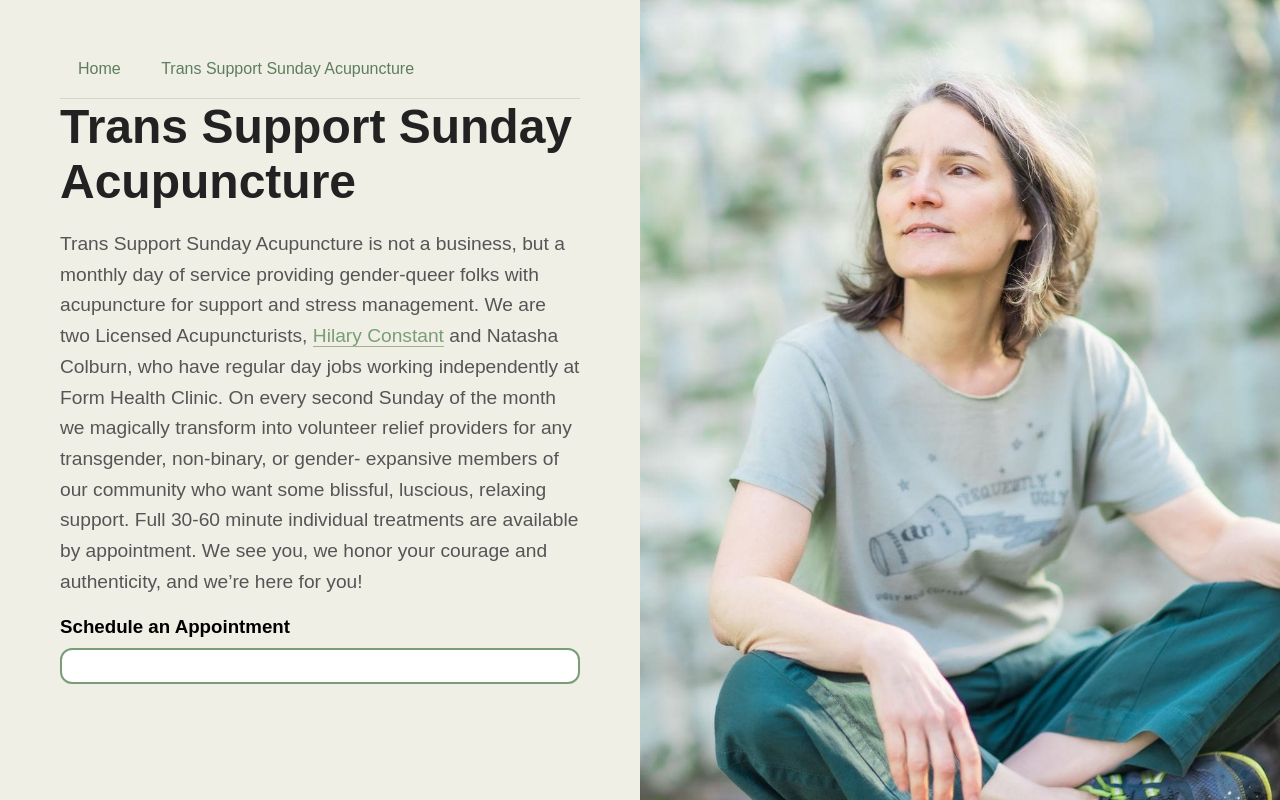
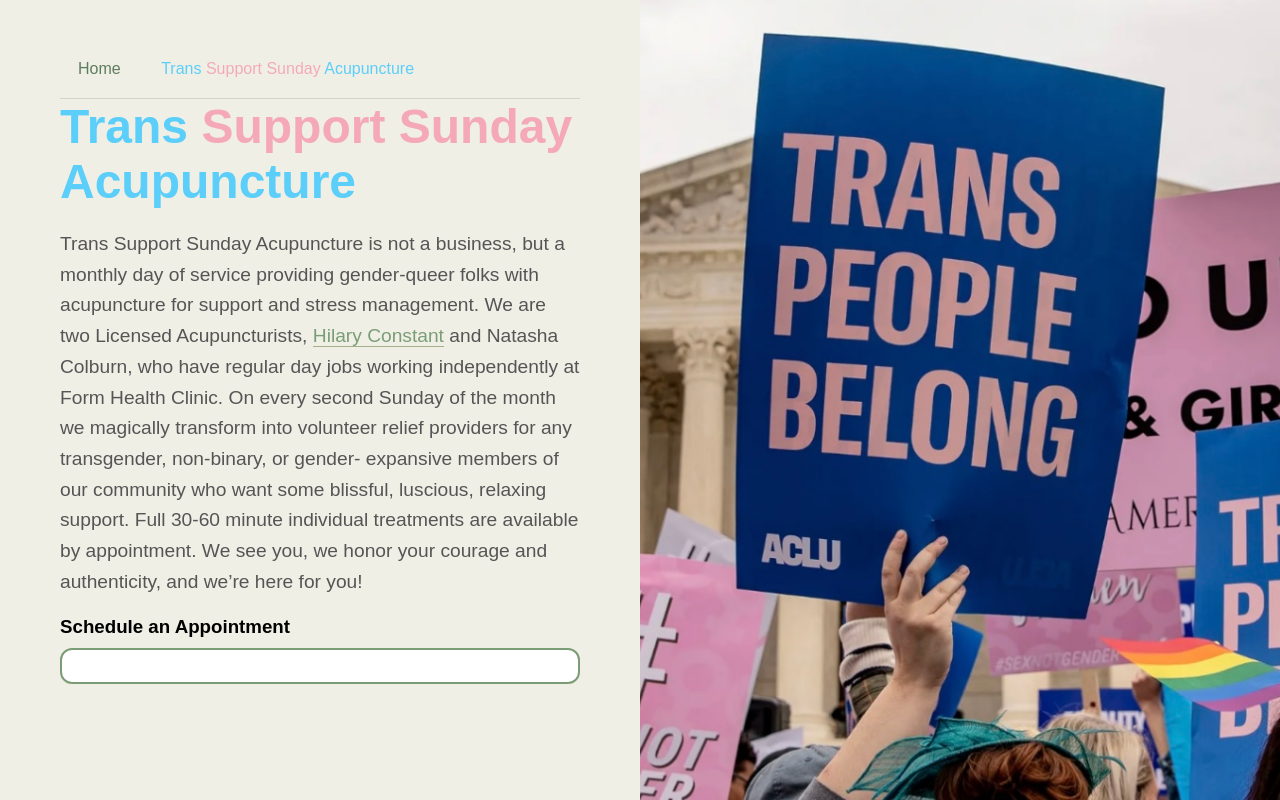
Before and after one commit to natashacolburn/natashacolburn.github.io, a website: page public/trans-support-sunday.html in a window 1280 px wide. Drawn offline with Linux system fonts and the light colour scheme; a script that the page names is missing.

Commit message:
add colors and image

```diff
--- a/public/style.css
+++ b/public/style.css
@@ -21,7 +21,8 @@ body {
 }
 
 .left-half,
-.right-half {
+.natasha-image,
+.trans-support-image {
   width: 50%;
   padding: 60px;
 }
@@ -94,8 +95,20 @@ header a:focus {
   background-color: white;
 }
 
-.right-half {
+.natasha-image {
   background: url("/natasha.jpeg") center center / cover no-repeat;
+}
+
+.trans-support-image {
+  background: url("/trans.jpeg") center center / cover no-repeat;
+}
+
+.blue {
+  color: #5bcefa;
+}
+
+.pink {
+  color: #f5a9b8;
 }
 
 @media (max-width: 768px) {
@@ -104,12 +117,14 @@ header a:focus {
   }
 
   .left-half,
-  .right-half {
+  .natasha-image,
+  .trans-support-image {
     width: 100%;
     padding: 40px;
   }
 
-  .right-half {
+  .natasha-image,
+  .trans-support-image {
     height: 50vh;
   }
 }
--- a/public/trans-support-sunday.html
+++ b/public/trans-support-sunday.html
@@ -12,11 +12,21 @@
         <header>
           <nav>
             <a href="/">Home</a>
-            <a href="#">Trans Support Sunday Acupuncture</a>
+            <a href="#"
+              ><span class="blue">Trans</span>
+              <span class="pink">Support</span>
+              <span class="pink">Sunday</span>
+              <span class="blue">Acupuncture</span>
+            </a>
           </nav>
         </header>
 
-        <h1>Trans Support Sunday Acupuncture</h1>
+        <h1>
+          <span class="blue">Trans</span>
+          <span class="pink">Support</span>
+          <span class="pink">Sunday</span>
+          <span class="blue">Acupuncture</span>
+        </h1>
         <p>
           Trans Support Sunday Acupuncture is not a business, but a monthly day
           of service providing gender-queer folks with acupuncture for support
@@ -38,9 +48,7 @@
           <script src="https://square.site/appointments/buyer/widget/oy9jaggmxccbr2/FMW1ZZ7EFXS6Q.js"></script>
         </div>
       </div>
-      <div class="right-half">
-        <!-- Background image fills right half -->
-      </div>
+      <div class="trans-support-image"></div>
     </div>
   </body>
 </html>
```
Also changed, not shown: public/index.html (+7 -4 lines), public/trans.jpeg (added).
